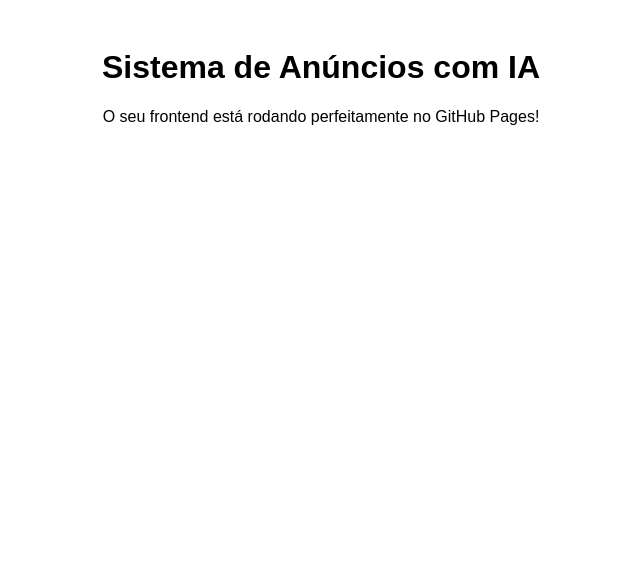
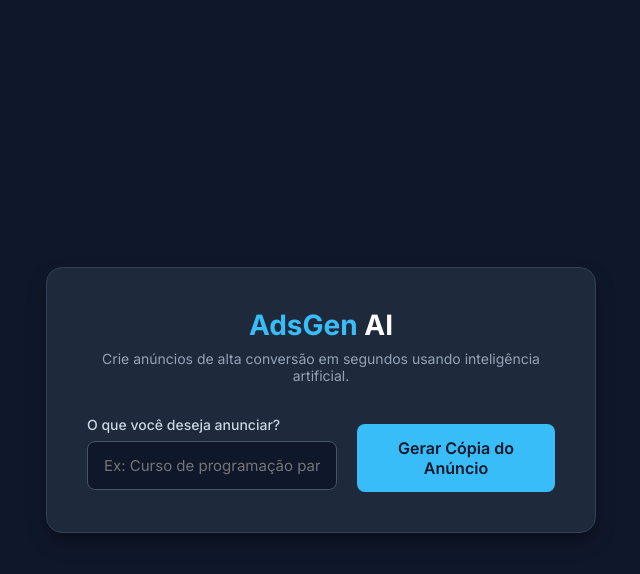
Before and after one commit to victorccunha2013-hub/sistema-anuncios-ia, a React (Vite) app in the folder frontend/: page / in a window 1280 px wide. Shown: the top 574 px of the page, without its empty margins (319-959 px from the left). Built offline with nearby package versions, Linux system fonts and the light colour scheme.

Commit message:
style: transformando interface em dashboard profissional dark

```diff
--- a/frontend/src/App.jsx
+++ b/frontend/src/App.jsx
@@ -1,10 +1,66 @@
-import React from 'react'
+import React, { useState } from 'react'
+import './index.css'
 
 function App() {
+  const [prompt, setPrompt] = useState('')
+
   return (
-    <div style={{ padding: '20px', fontFamily: 'sans-serif', textAlign: 'center' }}>
-      <h1>Sistema de Anúncios com IA</h1>
-      <p>O seu frontend está rodando perfeitamente no GitHub Pages!</p>
+    <div style={{
+      width: '100%',
+      maxWidth: '550px',
+      backgroundColor: '#1e293b',
+      padding: '40px',
+      borderRadius: '16px',
+      boxShadow: '0 10px 25px -5px rgba(0, 0, 0, 0.3), 0 8px 10px -6px rgba(0, 0, 0, 0.3)',
+      border: '1px solid #334155'
+    }}>
+      <header style={{ marginBottom: '32px', textAlign: 'center' }}>
+        <h1 style={{ fontSize: '28px', fontWeight: '700', marginBottom: '8px', color: '#38bdf8' }}>
+          AdsGen <span style={{ color: '#fff' }}>AI</span>
+        </h1>
+        <p style={{ color: '#94a3b8', fontSize: '14px' }}>
+          Crie anúncios de alta conversão em segundos usando inteligência artificial.
+        </p>
+      </header>
+
+      <main style={{ display: 'flex', flexDirection: 'col', gap: '20px' }}>
+        <div style={{ display: 'flex', flexDirection: 'column', gap: '8px' }}>
+          <label style={{ fontSize: '14px', fontWeight: '500', color: '#cbd5e1' }}>
+            O que você deseja anunciar?
+          </label>
+          <input
+            type="text"
+            placeholder="Ex: Curso de programação para iniciantes..."
+            value={prompt}
+            onChange={(e) => setPrompt(e.target.value)}
+            style={{
+              padding: '14px 16px',
+              borderRadius: '8px',
+              border: '1px solid #475569',
+              backgroundColor: '#0f172a',
+              color: '#fff',
+              fontSize: '15px',
+              outline: 'none',
+              transition: 'border-color 0.2s'
+            }}
+          />
+        </div>
+
+        <button style={{
+          padding: '14px',
+          borderRadius: '8px',
+          border: 'none',
+          backgroundColor: '#38bdf8',
+          color: '#0f172a',
+          fontWeight: '600',
+          fontSize: '16px',
+          cursor: 'pointer',
+          transition: 'background-color 0.2s',
+          marginTop: '8px'
+        }}>
+          Gerar Cópia do Anúncio
+        </button>
+      </main>
     </div>
   )
 }
--- /dev/null
+++ b/frontend/src/index.css
@@ -0,0 +1,17 @@
+@import url('https://fonts.googleapis.com/css2?family=Inter:wght@400;500;600;700&display=swap');
+
+* {
+  margin: 0;
+  padding: 0;
+  box-sizing: border-box;
+  font-family: 'Inter', sans-serif;
+}
+
+body {
+  background-color: #0f172a; /* Fundo dark moderno */
+  color: #f8fafc;
+  display: flex;
+  justify-content: center;
+  align-items: center;
+  min-height: 100vh;
+}
```
